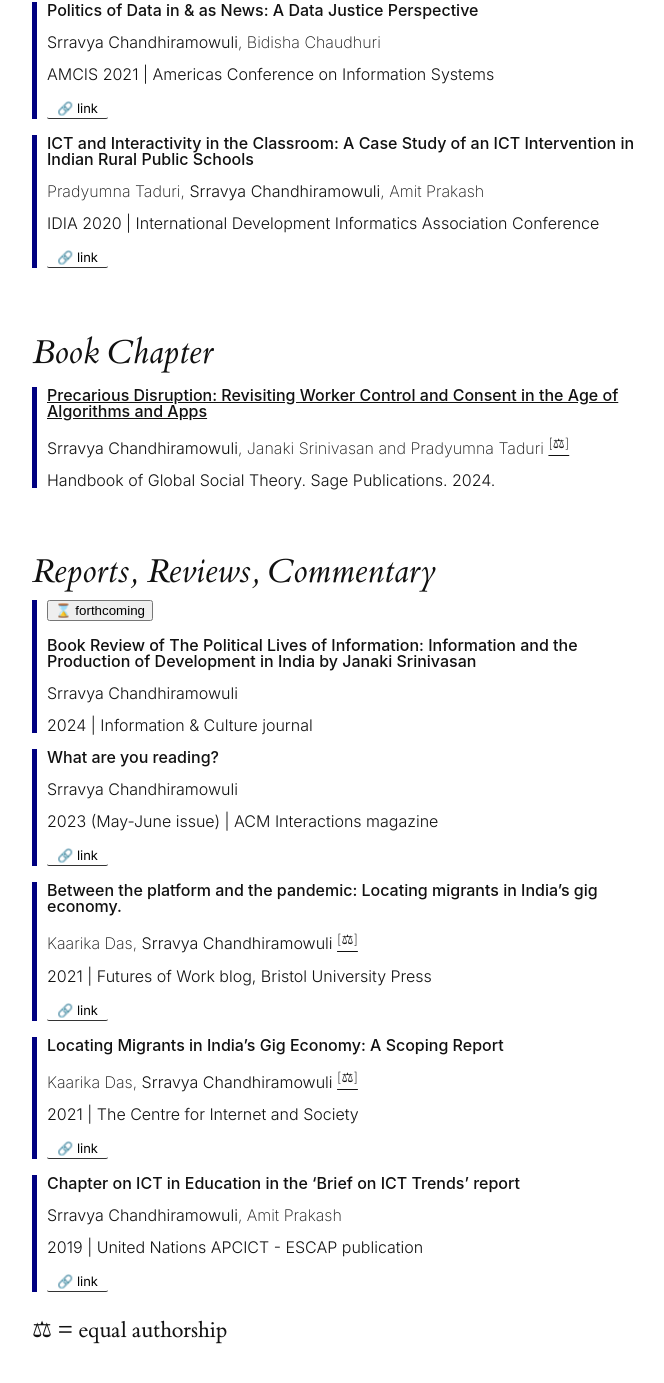
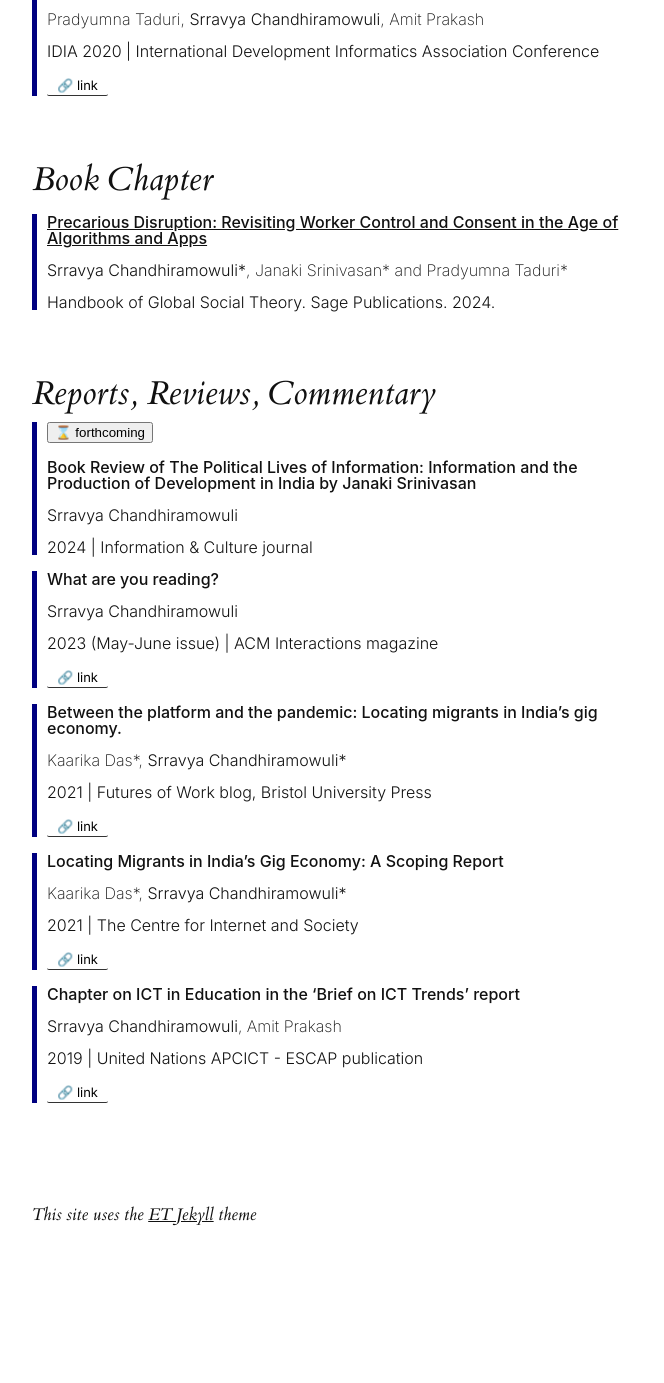
Before and after one commit to srravya/srravya.github.io, a Jekyll site: the page built from publications/index.md, in a window 1280 px wide and 1400 px high, scrolled down 967 px. Shown: the top 1383 px of the window, without its empty margins (128-792 px from the left). Built offline with Jekyll 4.4.1, drawn with Linux system fonts in a browser that asks for light colours; some web fonts are replaced; after the commit the page ends 2294 px from its top, so only the background shows below that; some of the changed text lies outside the part shown.

Commit message:
Add custom layout; remove equal authorship icon

```diff
--- /dev/null
+++ b/_layouts/custom.html
@@ -0,0 +1,18 @@
+---
+layout: compress
+---
+
+{% include head.html %}
+
+    <main>
+
+        {% include header.html %}
+
+        {{ content }}
+
+    </main>
+
+    {% include footer.html %}
+
+</body>
+</html>
--- a/publications/index.md
+++ b/publications/index.md
@@ -1,13 +1,8 @@
 ---
-layout: default
+layout: custom
 title: Publications
 description: A selected list of my research
 ---
-
-<header>
-<p>
-Last updated on <time datetime="2024-03-24">24 Mar 2024</time></p>
-</header>
 
 ## Peer-reviewed publications
 
@@ -66,7 +61,7 @@ Last updated on <time datetime="2024-03-24">24 Mar 2024</time></p>
 
 <div class="entry-bookchapter">
 <p class="what"><a href="https://uk.sagepub.com/en-gb/eur/the-sage-handbook-of-global-sociology/book277822" target="_blank">Precarious Disruption: Revisiting Worker Control and Consent in the Age of Algorithms and Apps</a></p>
-<p class="who"><span class="lookatme">Srravya Chandhiramowuli</span>, Janaki Srinivasan and Pradyumna Taduri <a href="#equalauthorship"><sup>[⚖]</sup></a></p>
+<p class="who"><span class="lookatme">Srravya Chandhiramowuli*</span>, Janaki Srinivasan* and Pradyumna Taduri*</p>
 <p class="where">Handbook of Global Social Theory. Sage Publications. 2024.</p>
 </div>
 
@@ -92,7 +87,7 @@ Last updated on <time datetime="2024-03-24">24 Mar 2024</time></p>
 
 <div class="entry-report">
 <p class="what">Between the platform and the pandemic: Locating migrants in India’s gig economy.</p>
-<p class="who">Kaarika Das, <span class="lookatme">Srravya Chandhiramowuli</span> <a href="#equalauthorship"><sup>[⚖]</sup></a></p>
+<p class="who">Kaarika Das*, <span class="lookatme">Srravya Chandhiramowuli*</span></p>
 <p class="where">2021 | Futures of Work blog, Bristol University Press</p>
 <section>
 <a class=linkpill href="https://futuresofwork.co.uk/2021/03/16/caught-between-the-platform-and-the-pandemic-locating-migrants-in-indias-gig-economy/">🔗 link</a>
@@ -101,7 +96,7 @@ Last updated on <time datetime="2024-03-24">24 Mar 2024</time></p>
 
 <div class="entry-report">
 <p class="what">Locating Migrants in India’s Gig Economy: A Scoping Report</p>
-<p class="who">Kaarika Das, <span class="lookatme">Srravya Chandhiramowuli</span> <a href="#equalauthorship"><sup>[⚖]</sup></a></p>
+<p class="who">Kaarika Das*, <span class="lookatme">Srravya Chandhiramowuli*</span></p>
 <p class="where">2021 | The Centre for Internet and Society</p>
 <section>
 <a class=linkpill href="https://cis-india.org/raw/locating-migrants-in-indias-gig-economy-a-scoping-report">🔗 link</a>
@@ -116,7 +111,3 @@ Last updated on <time datetime="2024-03-24">24 Mar 2024</time></p>
 <a class=linkpill href="https://www.unapcict.org/sites/default/files/inline-files/ICT%20TRENDS_%20ICT%20for%20Education.pdf">🔗 link</a>
 </section>
 </div>
-
-<footer>
-<p id="equalauthorship">⚖ = equal authorship</p>
-</footer>
```
